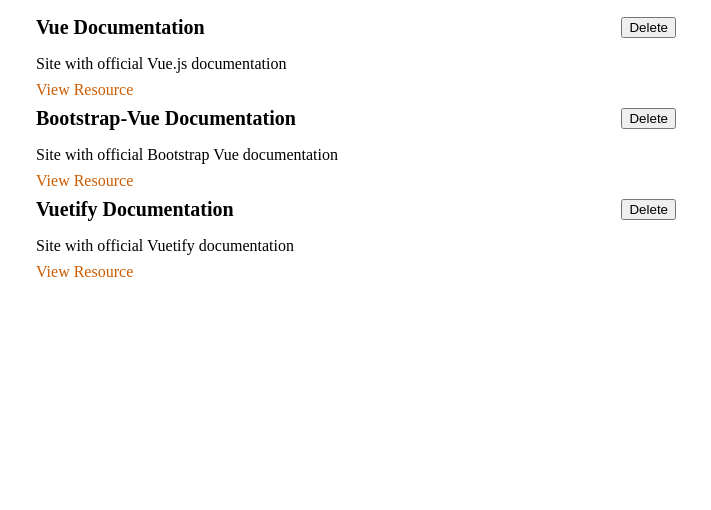
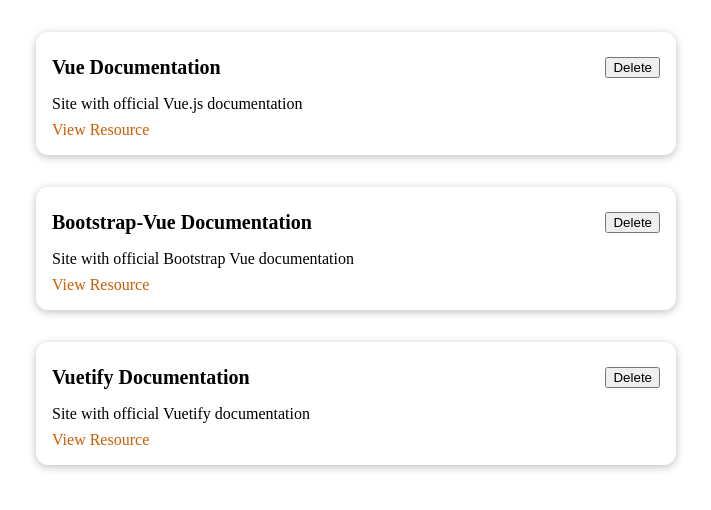
Before and after one commit to ecpieritz/remember-me, a Vue app: page / in a window 1280 px wide. Shown: the top 510 px of the page, without its empty margins (284-995 px from the left). Built offline with nearby package versions, Linux system fonts and the light colour scheme.

Commit message:
Added base-card

```diff
--- /dev/null
+++ b/src/components/UI/BaseCard.vue
@@ -0,0 +1,21 @@
+<template>
+  <div class="base-card">
+    <slot></slot>
+  </div>
+</template>
+
+<script>
+export default {
+
+}
+</script>
+
+<style scoped>
+  .base-card{
+    border-radius: 12px;
+    box-shadow: 0 2px 8px rgba(0, 0, 0, 0.26);
+    padding: 1rem;
+    margin: 2rem auto;
+    max-width: 40rem;
+  }
+</style>
--- a/src/components/learning-resources/LearningResource.vue
+++ b/src/components/learning-resources/LearningResource.vue
@@ -2,16 +2,16 @@
   <div class="learning-resource">
     <ul>
       <li>
-        <div>
+        <base-card>
           <header>
             <h3>{{title}}</h3>
             <button>Delete</button>
           </header>
-        </div>
-        <p>{{description}}</p>
-        <nav>
-          <a :href="link" target="_blank">View Resource</a>
-        </nav>
+          <p>{{description}}</p>
+          <nav>
+            <a :href="link" target="_blank">View Resource</a>
+          </nav>
+        </base-card>
       </li>
     </ul>
   </div>
```
Also changed, not shown: src/main.js (+7 -1 lines).
